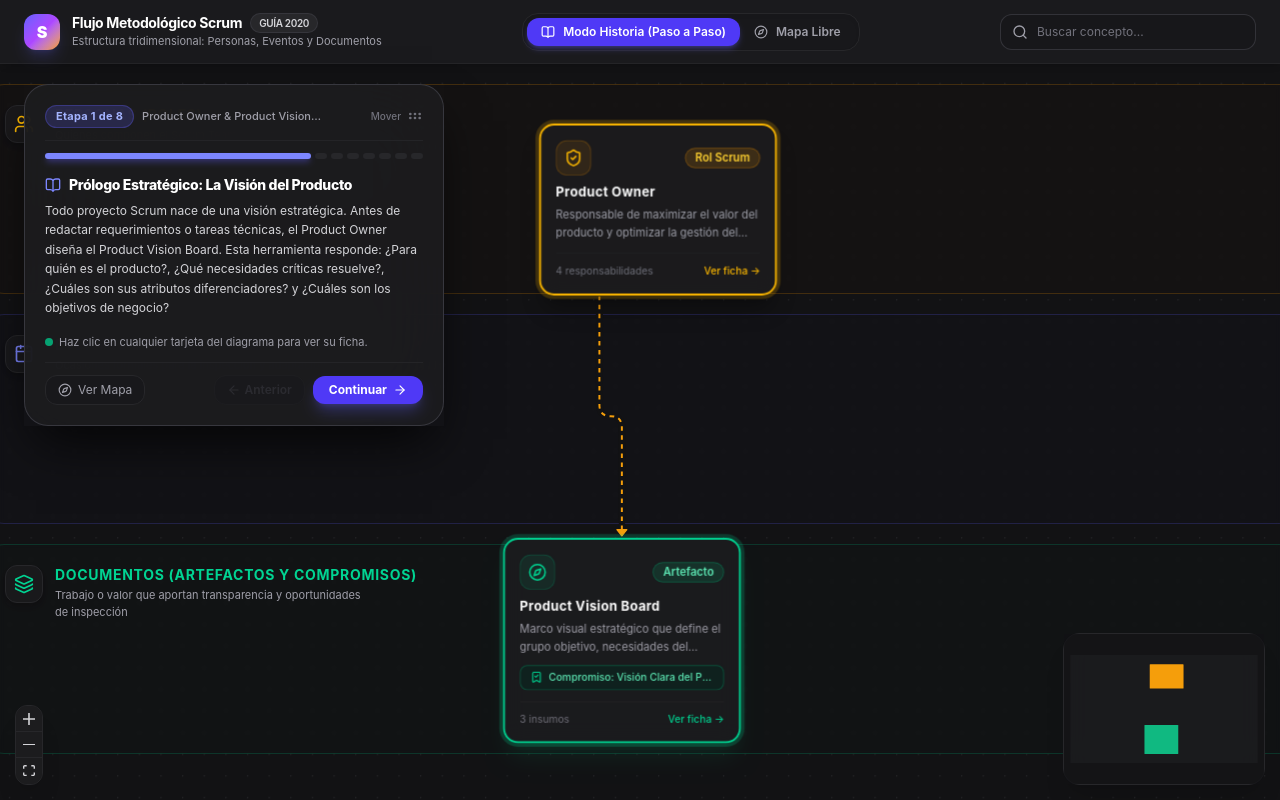
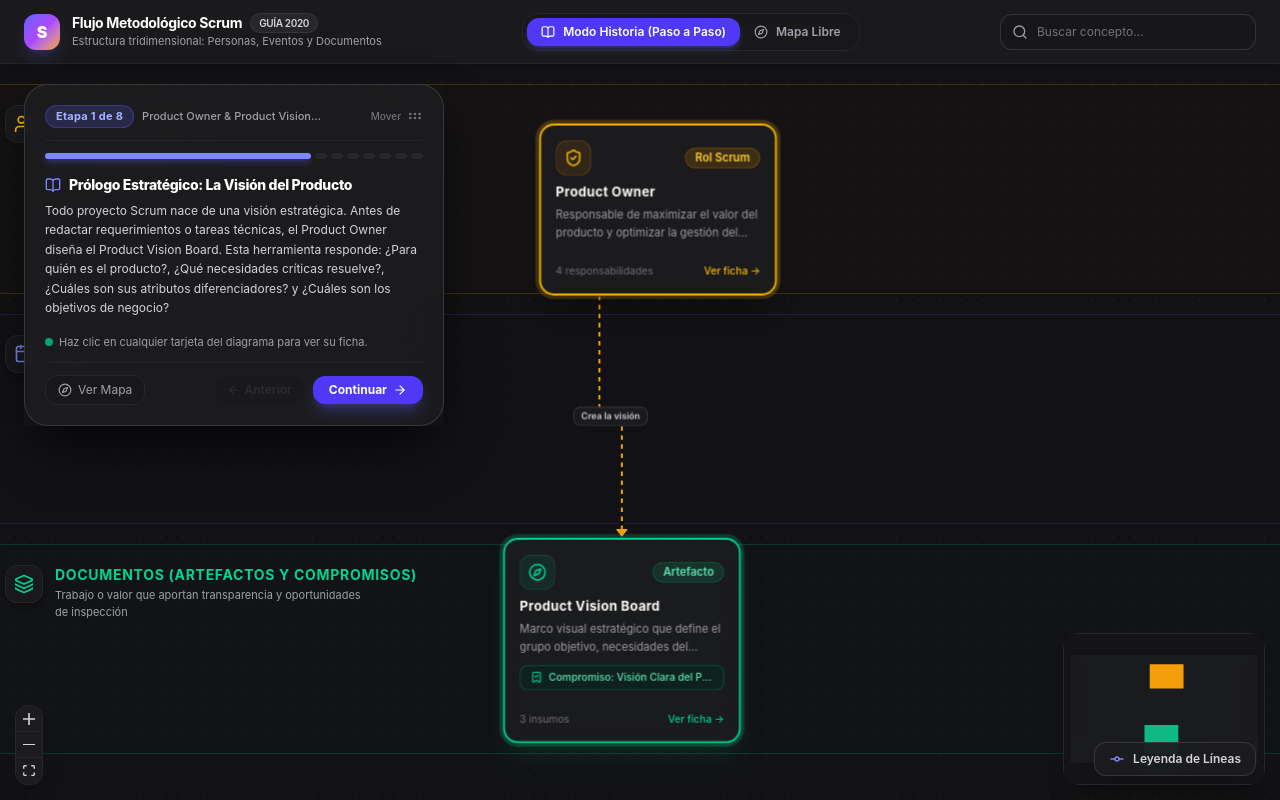
Before and after one commit to JorgeTrip/2026-Scrum, a React (Vite) app: page / in a window 1280 px wide. Built offline with nearby package versions, Linux system fonts and the light colour scheme.

Commit message:
feat: Se restauran etiquetas en las relaciones y se agrega leyenda explicativa de líneas

```diff
--- a/src/App.tsx
+++ b/src/App.tsx
@@ -2,6 +2,7 @@ import React, { useMemo } from 'react';
 import { TopBar } from './components/TopBar';
 import { FlowCanvas } from './components/FlowCanvas';
 import { PanelHistoria } from './components/PanelHistoria';
+import { LeyendaRelaciones } from './components/LeyendaRelaciones';
 import { useFiltroScrum, aplicarFiltroANodos } from './hooks/useFiltroScrum';
 import { useFlujoScrum } from './hooks/useFlujoScrum';
 import { useHistoriaScrum } from './hooks/useHistoriaScrum';
@@ -9,7 +10,7 @@ import { nodosScrum, aristasScrum } from './data/scrumData';
 
 /**
  * Componente raíz de la aplicación Scrum Interactivo.
- * Orquesta la barra superior, el lienzo con tooltips emergentes de nodos y el panel de historia.
+ * Orquesta la barra superior, el lienzo con tooltips emergentes, la leyenda y la historia.
  */
 export const App: React.FC = () => {
   const {
@@ -90,6 +91,9 @@ export const App: React.FC = () => {
             onAlternarModoMapa={() => setModoActivo('mapa')}
           />
         )}
+
+        {/* Leyenda interactiva de líneas y relaciones */}
+        <LeyendaRelaciones />
       </main>
     </div>
   );
--- /dev/null
+++ b/src/components/LeyendaRelaciones.tsx
@@ -0,0 +1,88 @@
+import React, { useState } from 'react';
+import { Info, X, GitCommit, RefreshCw, Zap } from 'lucide-react';
+
+/**
+ * Componente interactivo que explica la simbología y significado metodológico
+ * de las líneas continuas, punteadas y animadas del flujo Scrum.
+ */
+export const LeyendaRelaciones: React.FC = () => {
+  const [abierta, setAbierta] = useState(false);
+
+  return (
+    <div className="absolute bottom-6 right-6 z-20 pointer-events-auto select-none">
+      {abierta ? (
+        <div className="w-80 bg-[#1C1C1E]/95 backdrop-blur-2xl border border-zinc-700/80 rounded-2xl p-4 shadow-2xl shadow-black/80 text-xs text-zinc-300 animate-in fade-in zoom-in-95 duration-200">
+          <div className="flex items-center justify-between pb-2 mb-3 border-b border-zinc-800">
+            <div className="flex items-center gap-1.5 font-bold text-white text-xs">
+              <Info className="w-4 h-4 text-indigo-400" />
+              <span>Significado de las Relaciones</span>
+            </div>
+            <button
+              onClick={() => setAbierta(false)}
+              aria-label="Cerrar leyenda"
+              className="p-1 text-zinc-400 hover:text-white rounded-lg hover:bg-zinc-800 transition-colors"
+            >
+              <X className="w-3.5 h-3.5" />
+            </button>
+          </div>
+
+          <div className="space-y-3">
+            {/* 1. Línea Continua */}
+            <div className="flex items-start gap-2.5 p-2 rounded-xl bg-zinc-900/60 border border-zinc-800/80">
+              <div className="w-7 h-5 flex items-center justify-center shrink-0">
+                <div className="w-6 h-0.5 bg-indigo-400 rounded-full" />
+              </div>
+              <div>
+                <span className="font-semibold text-white block text-[11px]">
+                  Línea Continua (Flujo Directo)
+                </span>
+                <p className="text-[10px] text-zinc-400 leading-relaxed mt-0.5">
+                  Indica el avance secuencial y las responsabilidades directas dentro del Sprint actual (ej. creación de artefactos, facilitación y ceremonias).
+                </p>
+              </div>
+            </div>
+
+            {/* 2. Línea Punteada */}
+            <div className="flex items-start gap-2.5 p-2 rounded-xl bg-pink-950/20 border border-pink-500/20">
+              <div className="w-7 h-5 flex items-center justify-center shrink-0">
+                <div className="w-6 border-t-2 border-dashed border-pink-400" />
+              </div>
+              <div>
+                <span className="font-semibold text-pink-300 block text-[11px] flex items-center gap-1">
+                  <RefreshCw className="w-3 h-3" />
+                  Línea Punteada (Bucle Empírico)
+                </span>
+                <p className="text-[10px] text-zinc-400 leading-relaxed mt-0.5">
+                  Representa la retroalimentación y adaptación al siguiente ciclo. No es una tarea directa, sino el aprendizaje de la Retrospectiva que regresa a nutrir el Product Backlog.
+                </p>
+              </div>
+            </div>
+
+            {/* 3. Línea Animada */}
+            <div className="flex items-start gap-2.5 p-2 rounded-xl bg-zinc-900/60 border border-zinc-800/80">
+              <div className="w-7 h-5 flex items-center justify-center shrink-0">
+                <Zap className="w-3.5 h-3.5 text-emerald-400 animate-pulse" />
+              </div>
+              <div>
+                <span className="font-semibold text-white block text-[11px]">
+                  Línea con Animación
+                </span>
+                <p className="text-[10px] text-zinc-400 leading-relaxed mt-0.5">
+                  Señala flujos de valor en constante transformación activa (ej. PBI que entran a planificarse, o tareas que devienen en el Incremento).
+                </p>
+              </div>
+            </div>
+          </div>
+        </div>
+      ) : (
+        <button
+          onClick={() => setAbierta(true)}
+          className="flex items-center gap-2 px-3.5 py-2 rounded-xl bg-[#1C1C1E]/90 hover:bg-[#252528] text-zinc-300 hover:text-white border border-zinc-700/80 shadow-xl backdrop-blur-xl text-xs font-semibold transition-all group"
+        >
+          <GitCommit className="w-4 h-4 text-indigo-400 group-hover:scale-110 transition-transform" />
+          <span>Leyenda de Líneas</span>
+        </button>
+      )}
+    </div>
+  );
+};
--- a/src/components/edges/AristaDespejada.tsx
+++ b/src/components/edges/AristaDespejada.tsx
@@ -1,6 +1,7 @@
 import React from 'react';
 import {
   BaseEdge,
+  EdgeLabelRenderer,
   getSmoothStepPath,
   type EdgeProps
 } from '@xyflow/react';
@@ -11,8 +12,8 @@ interface DatosAristaPersonalizada {
 }
 
 /**
- * Componente de arista con halo de despeje y enrutamiento con desplazamiento (offset) dinámico.
- * Evita que las relaciones colisionen o se fusionen visualmente al cruzarse o compartir carriles.
+ * Componente de arista con halo de despeje, enrutamiento por corredores y etiquetas legibles.
+ * Evita colisiones de relaciones y renderiza la etiqueta formal de la conexión.
  */
 export const AristaDespejada: React.FC<EdgeProps> = ({
   id,
@@ -24,13 +25,14 @@ export const AristaDespejada: React.FC<EdgeProps> = ({
   targetPosition,
   style = {},
   markerEnd,
+  label,
   data
 }) => {
   const datos = (data as DatosAristaPersonalizada) || {};
   const offsetPersonalizado = datos.offset ?? 25;
   const radioBorde = datos.borderRadius ?? 16;
 
-  const [edgePath] = getSmoothStepPath({
+  const [edgePath, labelX, labelY] = getSmoothStepPath({
     sourceX,
     sourceY,
     sourcePosition,
@@ -53,6 +55,7 @@ export const AristaDespejada: React.FC<EdgeProps> = ({
         strokeLinejoin="round"
         className="pointer-events-none transition-all duration-300"
       />
+
       {/* Línea principal coloreada y orientada */}
       <BaseEdge
         id={id}
@@ -60,6 +63,22 @@ export const AristaDespejada: React.FC<EdgeProps> = ({
         style={style}
         markerEnd={markerEnd}
       />
+
+      {/* Etiqueta formal de la relación con fondo tipo píldora para legibilidad total */}
+      {label && (
+        <EdgeLabelRenderer>
+          <div
+            style={{
+              position: 'absolute',
+              transform: `translate(-50%, -50%) translate(${labelX}px,${labelY}px)`,
+              pointerEvents: 'none'
+            }}
+            className="nodrag nopan nowheel px-2 py-0.5 rounded-lg bg-[#1C1C1E]/95 border border-zinc-700/90 text-[10px] font-semibold text-zinc-300 shadow-md backdrop-blur-md whitespace-nowrap z-10"
+          >
+            {label}
+          </div>
+        </EdgeLabelRenderer>
+      )}
     </>
   );
 };
```
